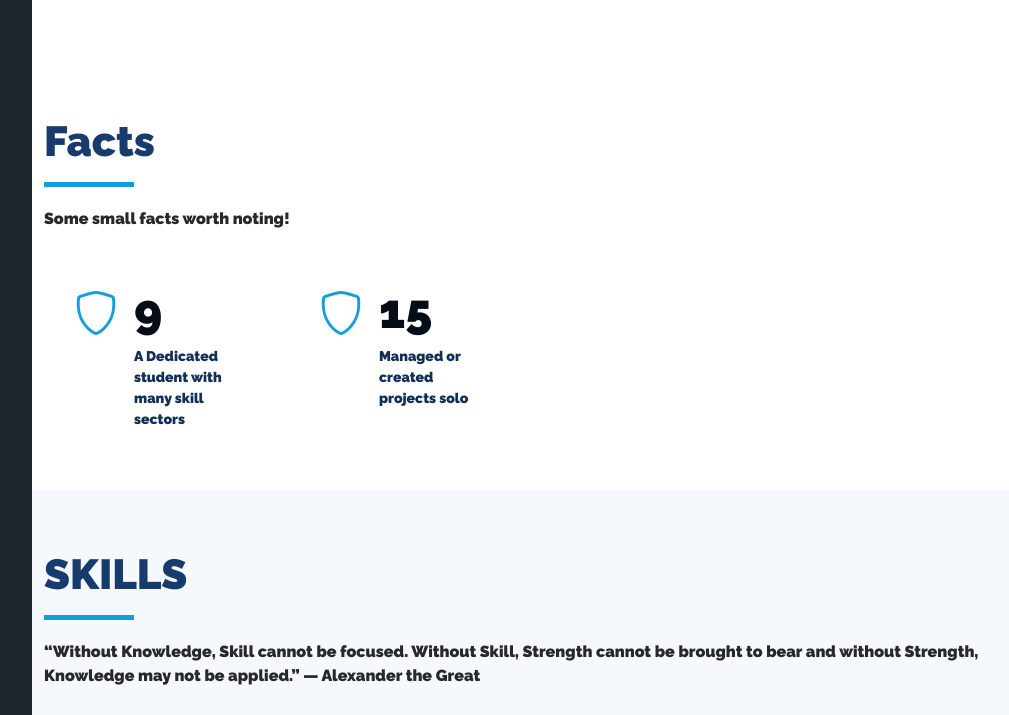
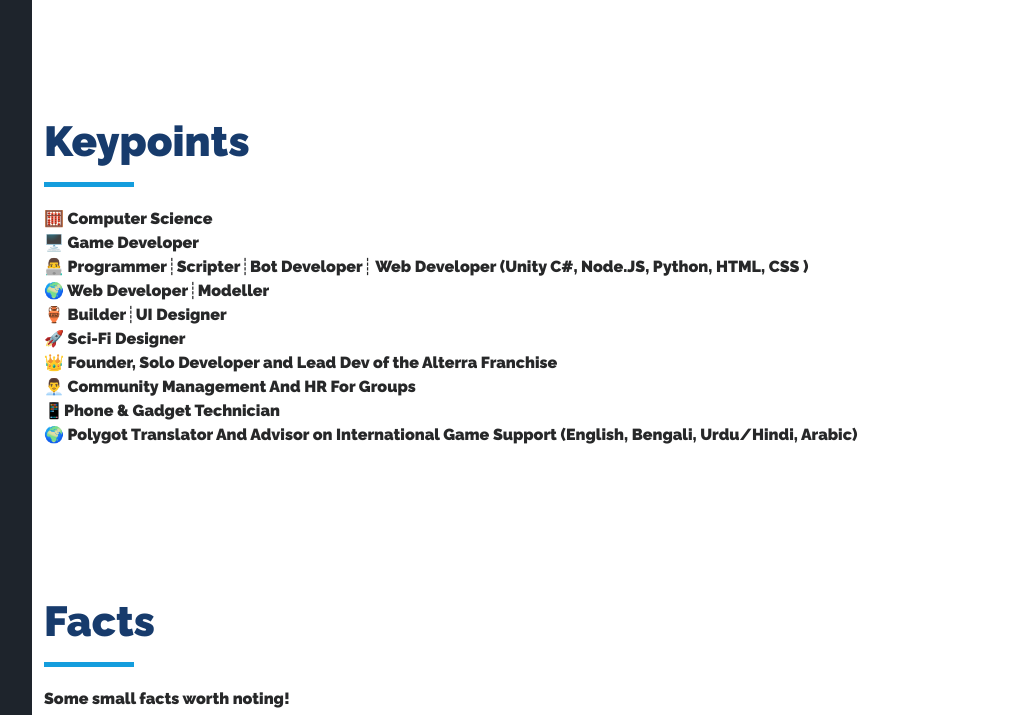
Before and after one commit to DevAkaya/bossmxn-ryzen.github.io, a plain HTML site: page index.html in a window 1280 px wide. Shown: the part 1519-2234 px from the top of the page, without its empty margins (268-1277 px from the left). Drawn offline with nearby package versions, Linux system fonts and the light colour scheme.

Commit message:
Update index.html

```diff
--- a/index.html
+++ b/index.html
@@ -8,6 +8,12 @@
   <meta content="" name="description">
   <meta content="" name="keywords">
 
+
+  <meta property="og:title" content="Hey there, It's BossmxnRyzen!" />
+  <meta property="og:type" content="website" />
+  <meta property="og:image" content="assets/img/favicon.png" />
+  <meta property="og:description"
+    content="Bossmxn Ryzen's Portfolio!" />
   <!-- Favicons -->
   <link href="assets/img/favicon.png" rel="icon">
   <link href="assets/img/apple-touch-icon.png" rel="apple-touch-icon">
@@ -165,7 +171,7 @@
 
           </div>
           <div class="col-lg-8 pt-4 pt-lg-0 content" data-aos="fade-left">
-            <h3>BOSSMXNRYZEN - MR MOHAMMED UMAR ALI</h3>
+            <h3>BOSSMXNRYZEN - UMAR ALI</h3>
             <p class="fst-italic">
               Lorem ipsum dolor sit amet, consectetur adipiscing elit, sed do eiusmod tempor incididunt ut labore et
               dolore
@@ -228,6 +234,27 @@
       </div>
     </section><!-- End About Section -->
 
+
+    <section id="Keypoints" class="Keypoints">
+      <div class="container">
+
+        <div class="section-title" data-aos="fade-up" data-aos-delay="100">
+          <h2>Keypoints</h2>
+          <p>🧮 Computer Science</p>
+          <p>🖥️ Game Developer</p>
+          <p>👨‍💻 Programmer┊Scripter┊Bot Developer┊ Web Developer (Unity C#, Node.JS, Python, HTML, CSS )</p>
+          <p>🌍 Web Developer┊Modeller</p>
+          <p>🏺 Builder┊UI Designer</p>
+          <p>🚀 Sci-Fi Designer</p>
+          <p>👑 Founder, Solo Developer and Lead Dev of the Alterra Franchise</p>
+          <p>👨‍💼 Community Management And HR For Groups</p>
+          <p>📱Phone & Gadget Technician</p>
+          <p>🌍 Polygot Translator And Advisor on International Game Support (English, Bengali, Urdu/Hindi, Arabic)</p>
+        </div>
+
+      </div>
+    </section><!-- End About Section -->
+
     <!-- ======= Facts Section ======= -->
     <section id="facts" class="facts">
       <div class="container">
@@ -263,6 +290,10 @@
 
       </div>
     </section><!-- End Facts Section -->
+
+
+
+
 
     <!-- ======= Skills Section ======= -->
     <section id="skills" class="skills section-bg">
@@ -492,9 +523,9 @@
 
           <div class="col-lg-4 col-md-6 portfolio-item filter-app">
             <div class="portfolio-wrap">
-              <img src="assets/img/portfolio/portfolio-1.jpg" class="img-fluid" alt="">
+              <img src="https://i.postimg.cc/tJbT5sNr/unknown2.png" class="img-fluid" alt="" border="0">
               <div class="portfolio-links">
-                <a href="assets/img/portfolio/portfolio-1.jpg" data-gallery="portfolioGallery"
+                <a href="https://i.postimg.cc/tJbT5sNr/unknown2.png" data-gallery="portfolioGallery"
                   class="portfolio-lightbox" title="App 1"><i class="bx bx-plus"></i></a>
                 <a href="portfolio-details.html" title="More Details"><i class="bx bx-link"></i></a>
               </div>
```
